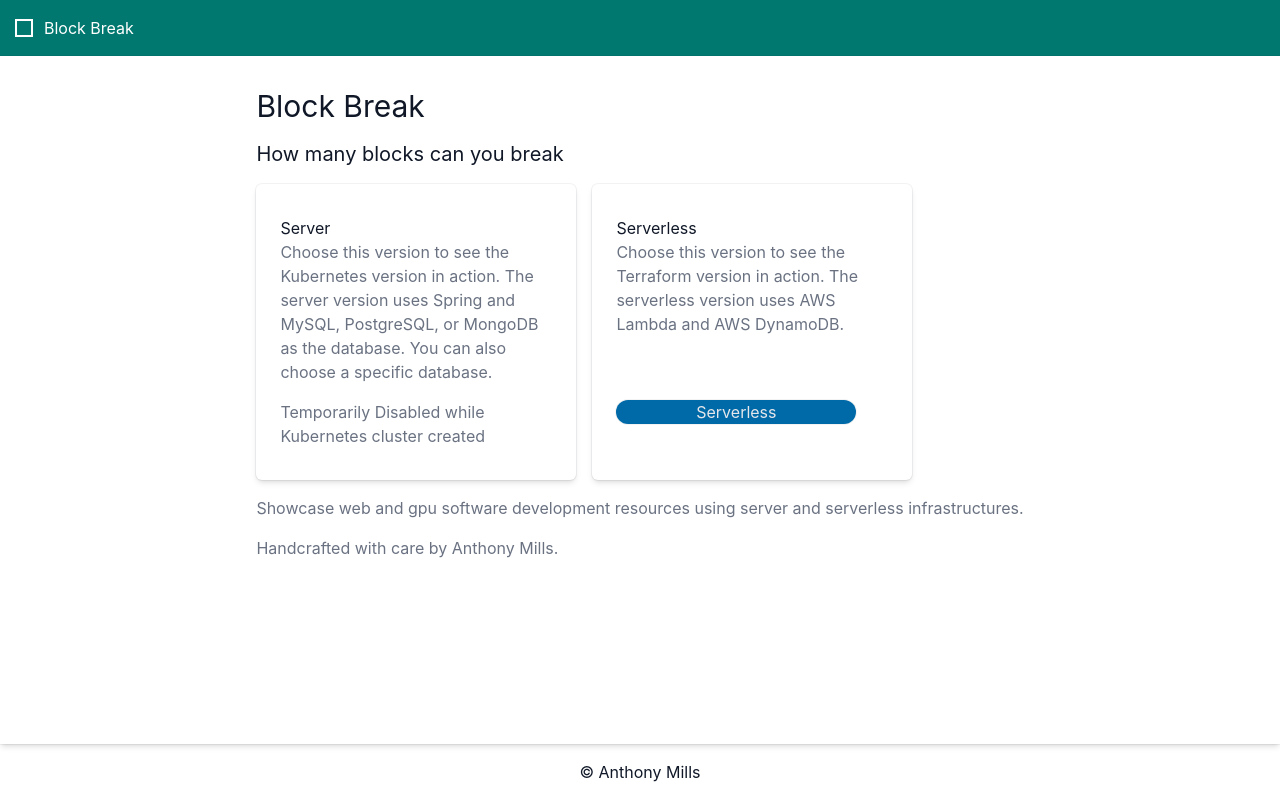
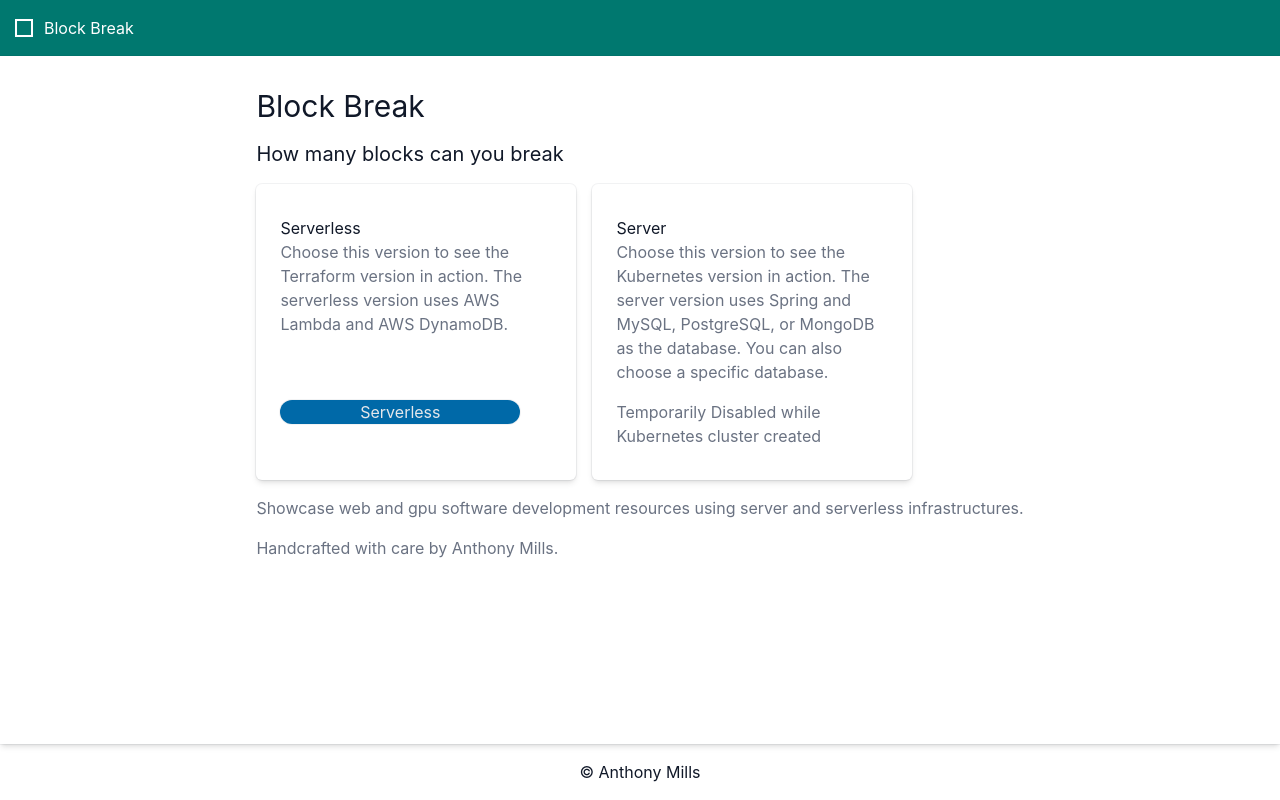
Before and after one commit to amills1037/block-break, a React (Vite) app in the folder website/: page / in a window 1280 px wide. Built offline with nearby package versions, Linux system fonts and the light colour scheme.

Commit message:
Reordered server and serverless on website

```diff
--- a/website/src/components/layout/Main.tsx
+++ b/website/src/components/layout/Main.tsx
@@ -11,8 +11,8 @@ function Main() {
                 <HeroTitle>Block Break</HeroTitle>
                 <HeroSubtitle>How many blocks can you break</HeroSubtitle>
                 <div className="flex flex-wrap gap-4">
+                    <Serverless />
                     <Server />
-                    <Serverless />
                 </div>
 
                 <P>
```
